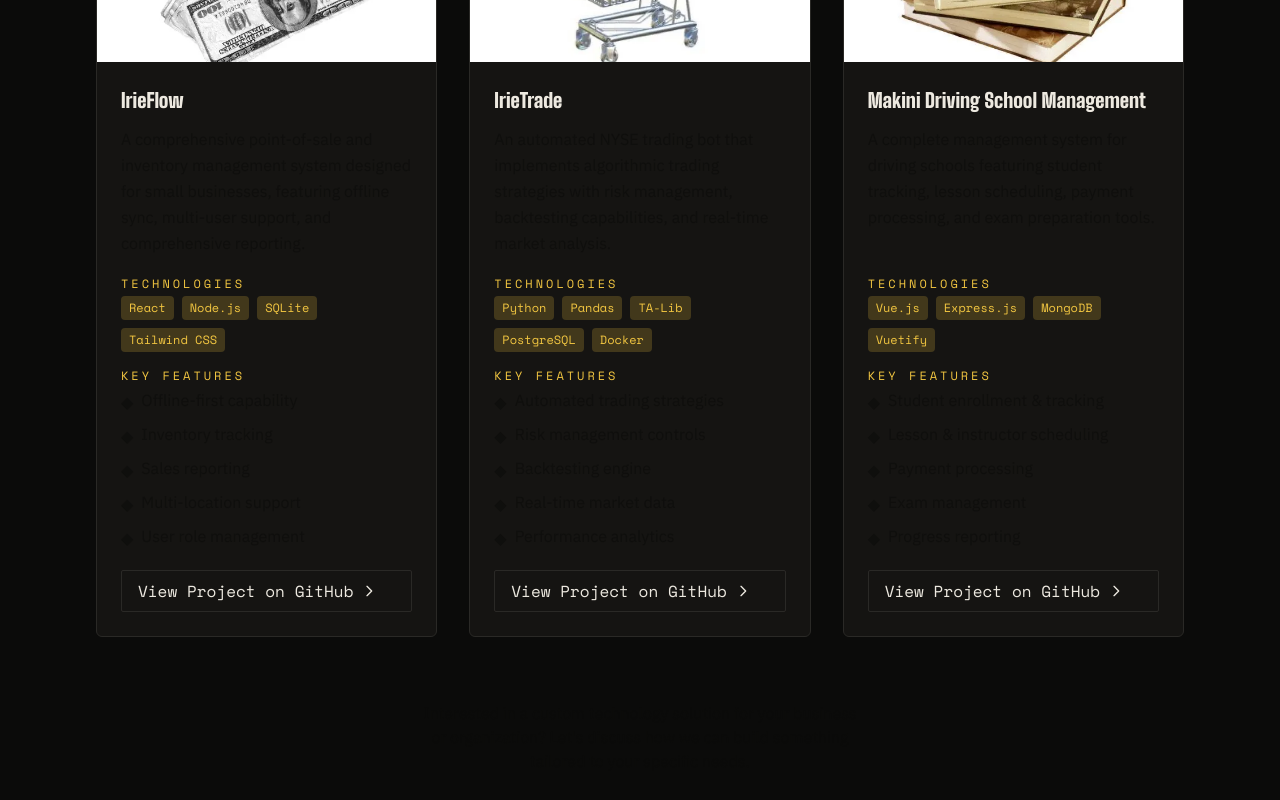
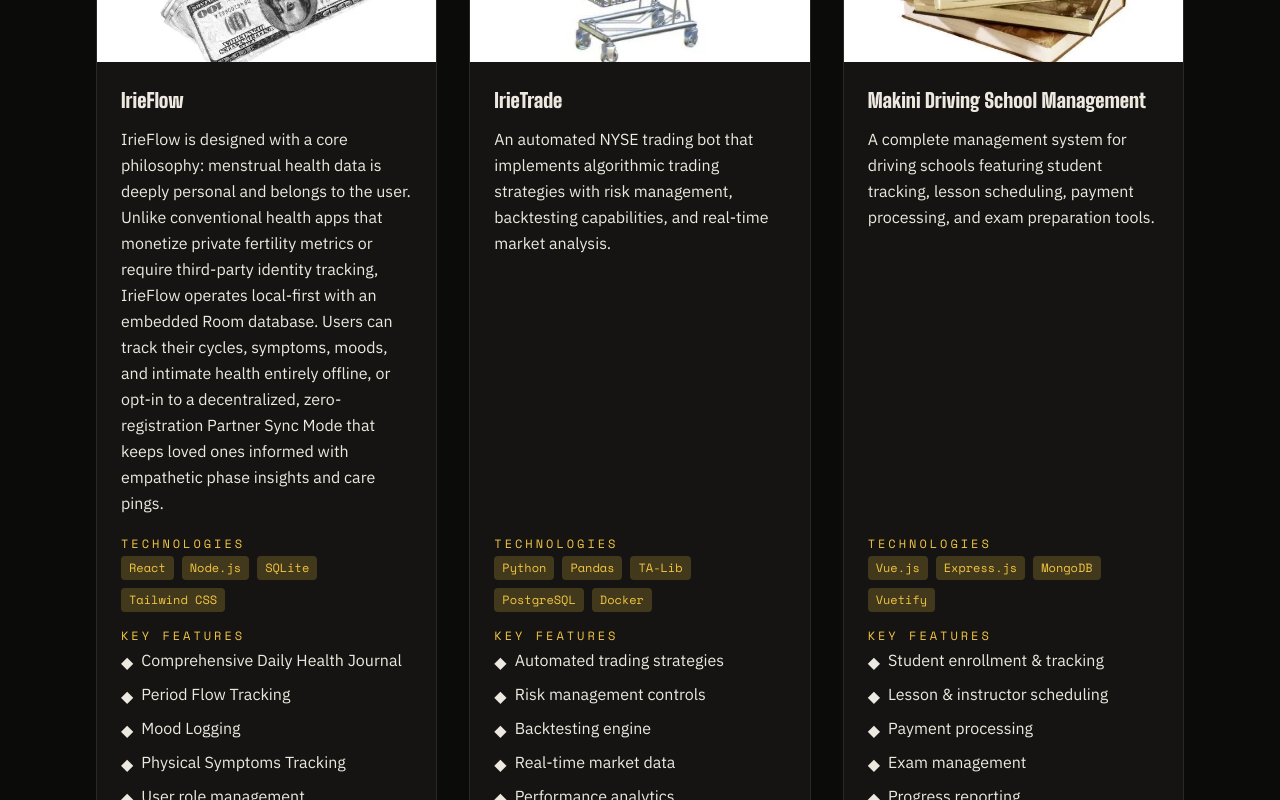
Before and after one commit to Native-254/Native-254., a React (Vite) app: page /work in a window 1280 px wide. Shown: the part 480-1280 px from the top of the page. Built offline with nearby package versions, Linux system fonts and the light colour scheme.

Commit message:
fix: update index.css to apply Tailwind CSS classes correctly

```diff
--- a/src/pages/Work.jsx
+++ b/src/pages/Work.jsx
@@ -10,14 +10,14 @@ export default function Work() {
     {
       id: "irieflow",
       name: "IrieFlow",
-      description: "A comprehensive point-of-sale and inventory management system designed for small businesses, featuring offline sync, multi-user support, and comprehensive reporting.",
+      description: "IrieFlow is designed with a core philosophy: menstrual health data is deeply personal and belongs to the user. Unlike conventional health apps that monetize private fertility metrics or require third-party identity tracking, IrieFlow operates local-first with an embedded Room database. Users can track their cycles, symptoms, moods, and intimate health entirely offline, or opt-in to a decentralized, zero-registration Partner Sync Mode that keeps loved ones informed with empathetic phase insights and care pings.",
       techStack: ["React", "Node.js", "SQLite", "Tailwind CSS"],
       githubUrl: "https://github.com/Native-254/irieflow",
       features: [
-        "Offline-first capability",
-        "Inventory tracking",
-        "Sales reporting",
-        "Multi-location support",
+        "Comprehensive Daily Health Journal",
+        "Period Flow Tracking",
+        "Mood Logging",
+        "Physical Symptoms Tracking",
         "User role management"
       ],
       image: "/src/assets/cash-stack.webp" // Using available asset as placeholder
@@ -60,7 +60,7 @@ export default function Work() {
       <h1 className="font-display font-black text-4xl md:text-5xl text-paper max-w-2xl">
         Technology Solutions We've Built
       </h1>
-      <p className="mt-4 text-steel max-w-xl leading-relaxed">
+      <p className="mt-4 text-paper max-w-xl leading-relaxed">
         Explore the projects and solutions we've developed to solve real-world
         problems for businesses, individuals, and educational institutions.
       </p>
@@ -91,7 +91,7 @@ export default function Work() {
 
             <div className="p-6 flex flex-col flex-1">
               <h2 className="font-display font-black text-xl mb-3">{project.name}</h2>
-              <p className="text-ink/60 flex-1 mb-5 leading-relaxed">
+              <p className="text-paper flex-1 mb-5 leading-relaxed">
                 {project.description}
               </p>
 
@@ -113,7 +113,7 @@ export default function Work() {
               {/* Features */}
               <div className="mb-5">
                 <p className="mono-eyebrow text-yolk mb-1">Key Features</p>
-                <ul className="space-y-2 text-ink/60">
+                <ul className="space-y-2 text-paper">
                   {project.features.map((feature) => (
                     <li key={feature} className="flex items-start gap-2">
                       <span className="flex-shrink-0 mt-0.5">
@@ -143,7 +143,7 @@ export default function Work() {
 
       {/* Call to Action */}
       <div className="mt-16 text-center">
-        <p className="text-ink/60 max-w-md mx-auto">
+        <p className="text-paper max-w-md mx-auto">
           Interested in a custom technology solution for your business or
           organization? Let's discuss how we can build something tailored to
           your specific needs.
```
